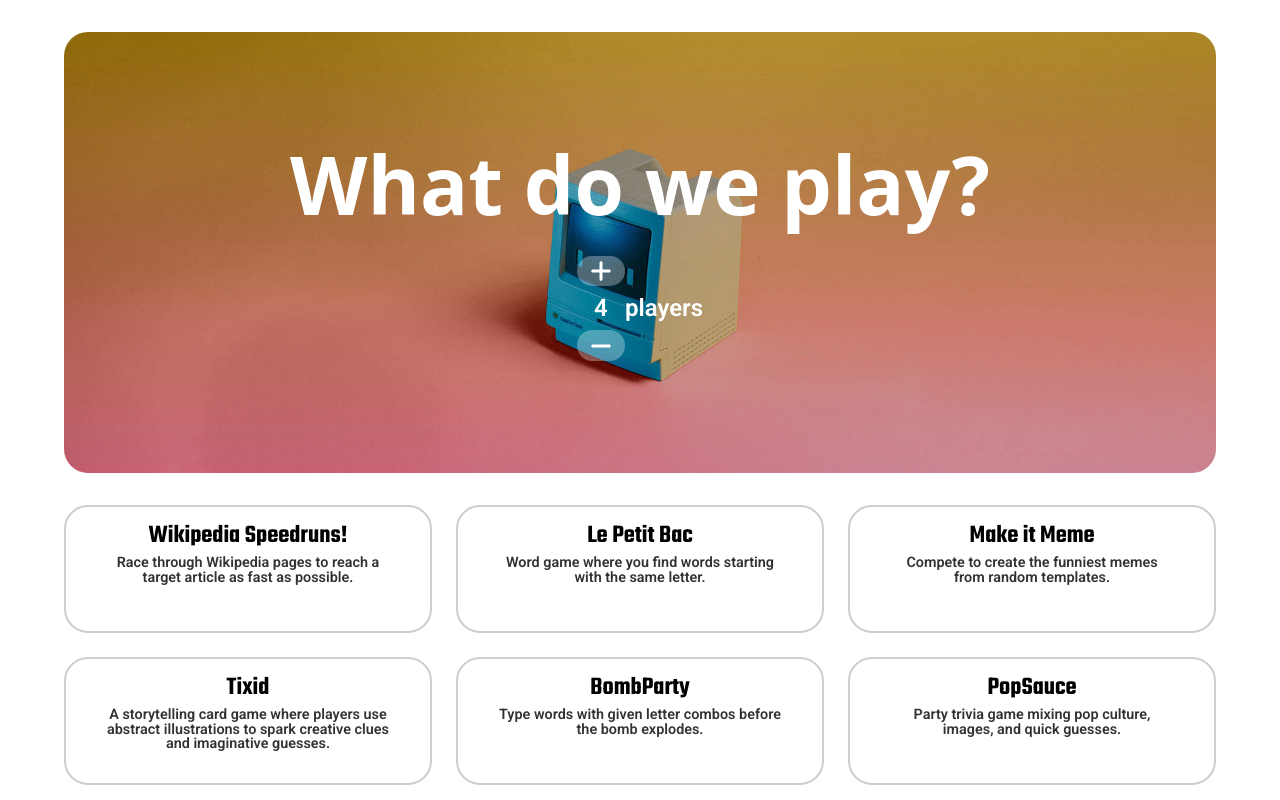
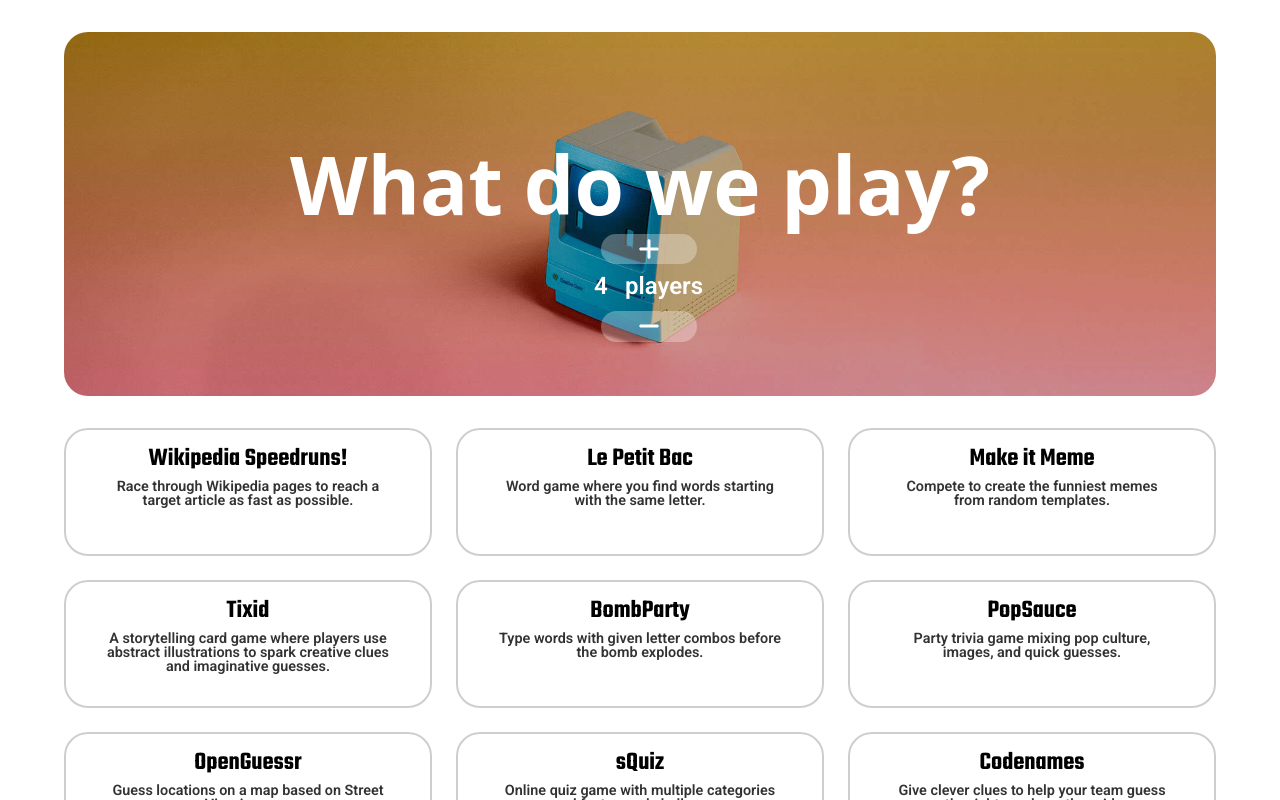
Before and after one commit to Greg0s/what-do-we-play, a React (Vite) app: page / in a window 1280 px wide. Shown: the top 800 px of the page. Built offline with nearby package versions, Linux system fonts and the light colour scheme; a web font is replaced by a local one.

Commit message:
Improve plus/minus player nb display

```diff
--- a/src/App.scss
+++ b/src/App.scss
@@ -91,7 +91,6 @@
   display: flex;
   flex-direction: column;
   align-items: center;
-  // color: $text-color;
   padding: 6rem 0;
   background-image: url("./assets/banner.jpg");
   background-size: cover;
@@ -120,8 +119,9 @@
   font-size: 1.5rem;
   color: white;
   width: fit-content;
-  padding: 1rem;
   text-align: center;
+  padding-top: 2rem;
+  cursor: pointer;
 
   input[type="number"]::-webkit-outer-spin-button,
   input[type="number"]::-webkit-inner-spin-button {
@@ -138,29 +138,42 @@
     text-align: center;
   }
 
+  &:hover {
+    button {
+      opacity: 1;
+    }
+  }
+
   &__buttons {
+    position: relative;
     display: flex;
     flex-direction: column;
     justify-content: center;
     gap: 0.5rem;
 
     button {
+      position: absolute;
       opacity: 0;
-      cursor: pointer;
       display: flex;
       justify-content: center;
       border-radius: 1rem;
       background-color: rgba(255, 255, 255, 0.3);
       padding: 0.2rem;
       font-weight: 700;
+      width: 6rem;
+      cursor: pointer;
 
       transition: opacity 0.2s;
     }
 
-    &:hover {
-      button {
-        opacity: 1;
-      }
+    &__plus {
+      top: -2.4rem;
+      left: 50%;
+    }
+
+    &__minus {
+      bottom: -2.6rem;
+      left: 50%;
     }
   }
 }
--- a/src/App.tsx
+++ b/src/App.tsx
@@ -21,6 +21,7 @@
               aria-label="Add player"
               onClick={() => handleChange(players + 1)}
               type="button"
+              className="how-many__buttons__plus"
             >
               <FaPlus />
             </button>
@@ -35,6 +36,7 @@
               aria-label="Remove player"
               onClick={() => handleChange(players - 1)}
               type="button"
+              className="how-many__buttons__minus"
             >
               <FaMinus />
             </button>
```
